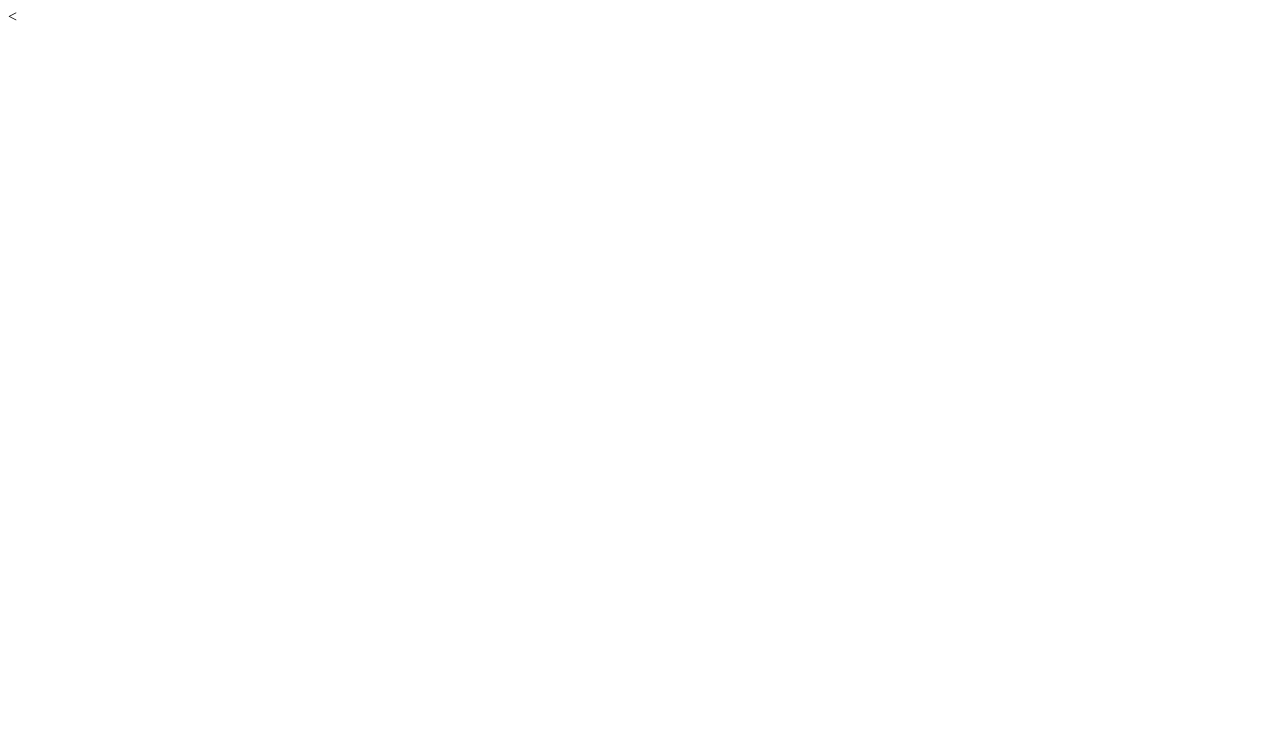
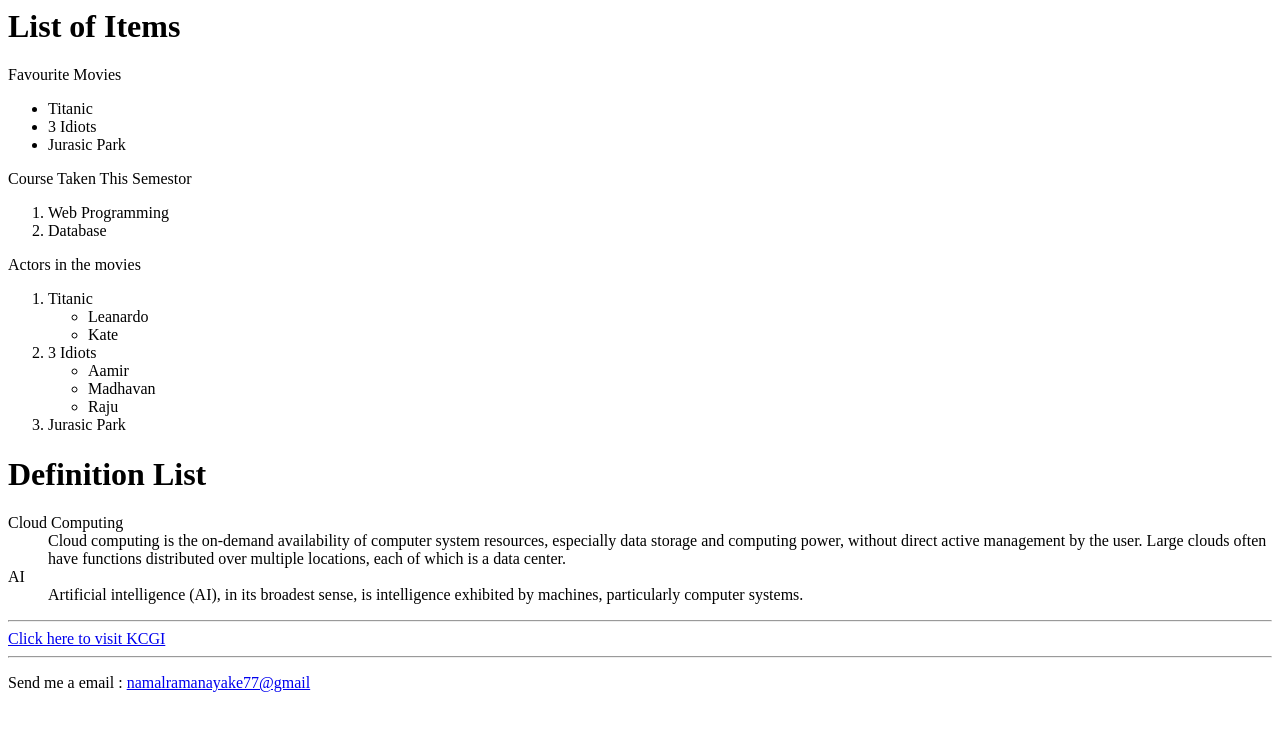
Before and after one commit to mestgit/testapp, a plain HTML site: page index.html in a window 1280 px wide. Drawn offline with Linux system fonts and the light colour scheme.

Commit message:
Update index.html

```diff
--- a/index.html
+++ b/index.html
@@ -1 +1,51 @@
-<
+<html>
+<head>
+</head>
+<body>
+<h1>List of Items</h1>
+<p> Favourite Movies </p>
+<ul>
+	<li> Titanic </li>
+	<li> 3 Idiots </li>
+	<li> Jurasic Park </li>
+</ul>
+
+<p> Course Taken This Semestor </p>
+<ol>
+	<li> Web Programming </li>
+	<li> Database </li>
+</ol>
+
+<p> Actors in the movies </p>
+<ol>
+	<li> Titanic </li>
+	<ul>
+		<li> Leanardo </li>
+		<li> Kate </li>
+	</ul>
+	<li> 3 Idiots </li>
+	<ul>
+		<li> Aamir </li>
+		<li> Madhavan </li>
+		<li> Raju </li>
+	</ul>
+	<li> Jurasic Park </li>
+</ol>
+
+<h1> Definition List </h1>
+<dl>
+	<dt> Cloud Computing </dt>
+	<dd> Cloud computing is the on-demand availability of computer system resources, especially data storage and computing power, without direct active management by the user. Large clouds often have functions distributed over multiple locations, each of which is a data center. </dd>
+
+	<dt> AI </dt>
+	<dd> Artificial intelligence (AI), in its broadest sense, is intelligence exhibited by machines, particularly computer systems.  </dd>
+</dl>
+
+<hr>
+<a href="https://www.kcg.edu/en/school-info" target="_blank">Click here to visit KCGI</a>
+<hr>
+<p> Send me a email :
+	<a href="mailto:namalramanayake77@gmail.com">namalramanayake77@gmail</a>
+</p>
+</body>
+</html>
```
